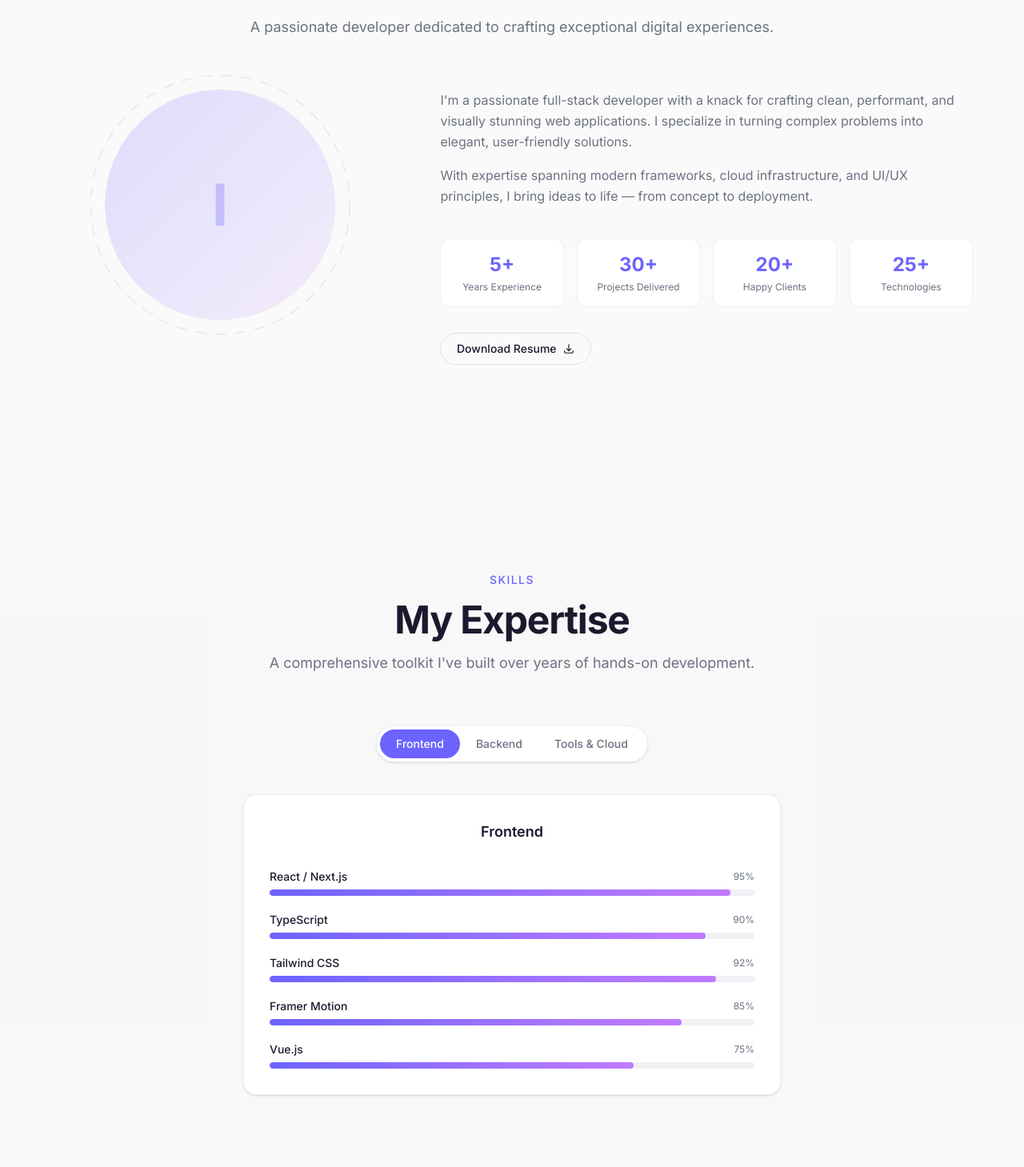
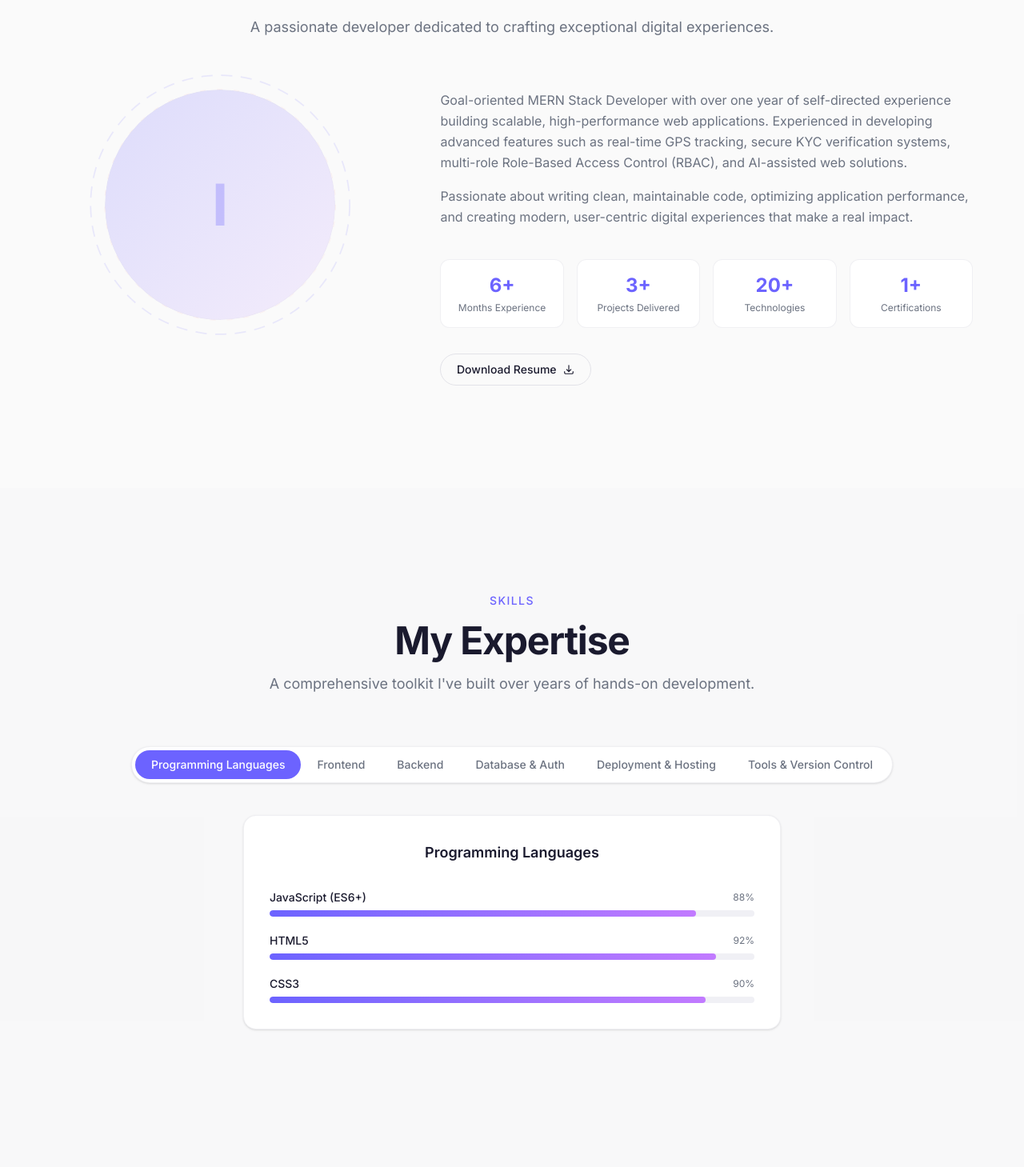
Before and after one commit to Istheaksayem/Istheak-new-portfolio, a Next.js app: page / in a window 1280 px wide. Shown: the part 1011-2470 px from the top of the page at 80% size. Built offline with nearby package versions, Linux system fonts and the light colour scheme.

Commit message:
feat: initialize portfolio project structure with core layout, navigation, and data configuration files

```diff
--- a/src/app/layout.tsx
+++ b/src/app/layout.tsx
@@ -21,13 +21,13 @@ const jetbrainsMono = JetBrains_Mono({
 });
 
 export const metadata: Metadata = {
-  title: "Isitheak | Full-Stack Developer",
+  title: "Istheak Ahmed | MERN Stack Developer",
   description:
-    "Full-stack developer specializing in modern web applications with Next.js, TypeScript, and creative animations.",
+    "MERN Stack Developer specializing in scalable web applications with React, Next.js, Node.js, MongoDB, and real-time features.",
   openGraph: {
-    title: "Isitheak | Full-Stack Developer",
+    title: "Istheak Ahmed | MERN Stack Developer",
     description:
-      "Full-stack developer specializing in modern web applications with Next.js, TypeScript, and creative animations.",
+      "MERN Stack Developer specializing in scalable web applications with React, Next.js, Node.js, MongoDB, and real-time features.",
   },
 };
 
--- a/src/components/layout/Footer.tsx
+++ b/src/components/layout/Footer.tsx
@@ -16,9 +16,10 @@ export function Footer() {
               className="group text-lg font-bold tracking-tight"
             >
               <span className="bg-gradient-to-r from-primary to-purple-400 bg-clip-text text-transparent transition-all duration-300 group-hover:from-purple-400 group-hover:to-primary">
-                Isitheak
+                Istheak
               </span>
               <span className="text-primary">.</span>
+              <span> Ahmed</span>
             </button>
             <div className="flex items-center gap-2">
               <span className="relative flex h-2 w-2">
--- a/src/components/layout/Navbar.tsx
+++ b/src/components/layout/Navbar.tsx
@@ -57,7 +57,7 @@ export function Navbar() {
           className="group text-lg font-bold tracking-tight"
         >
           <span className="bg-gradient-to-r from-primary to-purple-400 bg-clip-text text-transparent transition-all duration-300 group-hover:from-purple-400 group-hover:to-primary">
-            Isitheak
+            Istheak
           </span>
           <span className="text-primary">.</span>
         </button>
--- a/src/data/experience.ts
+++ b/src/data/experience.ts
@@ -9,55 +9,30 @@ export interface Experience {
 
 export const experiences: Experience[] = [
   {
-    role: "Senior Full-Stack Developer",
-    company: "TechCorp Inc.",
-    location: "San Francisco, CA",
-    period: "Jan 2024 — Present",
+    role: "MERN Stack Developer",
+    company: "Self-Directed Projects",
+    location: "Bangladesh",
+    period: "Jan 2025 — Present",
     description:
-      "Leading the development of a next-gen SaaS platform, architecting microservices and mentoring junior developers.",
+      "Building full-stack web applications independently, focusing on real-world features like real-time communication, payment integration, authentication, and role-based access control.",
     highlights: [
-      "Architected microservices reducing API latency by 40%",
-      "Led migration from legacy codebase to Next.js + TypeScript",
-      "Mentored 4 junior developers through structured code reviews",
+      "Developed real-time GPS tracking and ride booking with Socket.io for a ride-sharing platform",
+      "Integrated SSLCommerz payment gateway for secure online transactions",
+      "Implemented KYC and facial verification systems to enhance user safety",
+      "Built multi-role RBAC systems with admin approval workflows",
     ],
   },
   {
-    role: "Full-Stack Developer",
-    company: "DataFlow Labs",
-    location: "Austin, TX",
-    period: "Jun 2022 — Dec 2023",
+    role: "Complete Web Development Course",
+    company: "Programming Hero",
+    location: "Remote",
+    period: "2024 — 2025",
     description:
-      "Built scalable data visualization tools and real-time collaboration features for enterprise clients.",
+      "Completed an intensive full-stack web development program with excellence, covering modern frontend and backend technologies.",
     highlights: [
-      "Developed real-time dashboards serving 10K+ concurrent users",
-      "Implemented CI/CD pipelines reducing deployment time by 60%",
-      "Contributed to open-source data visualization library",
-    ],
-  },
-  {
-    role: "Frontend Developer",
-    company: "WebCraft Agency",
-    location: "Remote",
-    period: "Aug 2020 — May 2022",
-    description:
-      "Created responsive, animated web experiences for diverse clients across industries.",
-    highlights: [
-      "Delivered 15+ client projects on time and under budget",
-      "Built reusable component library used across all projects",
-      "Introduced animation-driven interactions improving engagement by 35%",
-    ],
-  },
-  {
-    role: "Junior Developer",
-    company: "StartUp Hub",
-    location: "New York, NY",
-    period: "Jan 2019 — Jul 2020",
-    description:
-      "Started career building landing pages and simple web apps while learning modern development practices.",
-    highlights: [
-      "Transitioned team from jQuery to React",
-      "Built automated testing suite achieving 90% code coverage",
-      "Won internal hackathon with AI-powered chat application",
+      "Mastered MERN stack including React, Node.js, Express.js, and MongoDB",
+      "Built multiple full-stack projects demonstrating real-world capabilities",
+      "Earned certification with excellence for outstanding performance",
     ],
   },
 ];
--- a/src/data/profile.ts
+++ b/src/data/profile.ts
@@ -1,21 +1,21 @@
 export const profile = {
-  name: "Isitheak",
-  title: "Full-Stack Developer",
-  tagline: "Building digital experiences that matter",
+  name: "Istheak Ahmed",
+  title: "MERN Stack Developer",
+  tagline: "Building scalable, high-performance web applications",
   bio: [
-    "I'm a passionate full-stack developer with a knack for crafting clean, performant, and visually stunning web applications. I specialize in turning complex problems into elegant, user-friendly solutions.",
-    "With expertise spanning modern frameworks, cloud infrastructure, and UI/UX principles, I bring ideas to life — from concept to deployment.",
+    "Goal-oriented MERN Stack Developer with over one year of self-directed experience building scalable, high-performance web applications. Experienced in developing advanced features such as real-time GPS tracking, secure KYC verification systems, multi-role Role-Based Access Control (RBAC), and AI-assisted web solutions.",
+    "Passionate about writing clean, maintainable code, optimizing application performance, and creating modern, user-centric digital experiences that make a real impact.",
   ],
   stats: [
-    { label: "Years Experience", value: 5 },
-    { label: "Projects Delivered", value: 30 },
-    { label: "Happy Clients", value: 20 },
-    { label: "Technologies", value: 25 },
+    { label: "Months Experience", value: 6 },
+    { label: "Projects Delivered", value: 3 },
+    { label: "Technologies", value: 20 },
+    { label: "Certifications", value: 1 },
   ],
   socials: {
-    github: "https://github.com/isitheak",
-    linkedin: "https://linkedin.com/in/isitheak",
-    email: "hello@isitheak.dev",
+    github: "https://github.com/Istheaksayem",
+    linkedin: "https://www.linkedin.com/in/istheak-ahmed",
+    email: "istheakahmed9345@gmail.com",
   },
-  resumeUrl: "#",
+  resumeUrl: "https://docs.google.com/document/d/1yPKHTW36htlsT-7cLAAOeVrMDNSpWrrX7Sf7fC7p-VI/edit?tab=t.0",
 };
--- a/src/data/projects.ts
+++ b/src/data/projects.ts
@@ -10,63 +10,33 @@ export interface Project {
 
 export const projects: Project[] = [
   {
-    title: "Synthwave Dashboard",
+    title: "OnWay Ride Sharing Platform",
     description:
-      "A real-time analytics dashboard with interactive charts, dark synthwave theme, and WebSocket-driven live data updates.",
-    tags: ["React", "TypeScript", "D3.js", "WebSocket"],
+      "A modern ride-sharing platform featuring real-time booking, live GPS tracking, secure KYC and facial verification, and SSLCommerz payment gateway integration. Built collaboratively as part of a development team.",
+    tags: ["Next.js", "Node.js", "Express.js", "MongoDB", "Socket.io", "JWT", "SSLCommerz", "Tailwind CSS"],
     image: "/placeholder.svg",
     liveUrl: "#",
     repoUrl: "#",
     featured: true,
   },
   {
-    title: "EcoTrack",
+    title: "Local Chef Bazar",
     description:
-      "A carbon footprint tracker that visualizes your environmental impact with actionable recommendations and progress tracking.",
-    tags: ["Next.js", "Prisma", "PostgreSQL", "Chart.js"],
+      "A full-stack food marketplace connecting home chefs with customers. Features a multi-role RBAC system (Admin, Chef, User) with role upgrade requests, admin approval workflows, and secure payments.",
+    tags: ["React.js", "Node.js", "Express.js", "MongoDB", "Firebase Auth", "JWT", "Stripe", "Tailwind CSS"],
     image: "/placeholder.svg",
     liveUrl: "#",
     repoUrl: "#",
     featured: true,
   },
   {
-    title: "CodeCollab",
+    title: "Freelance Marketplace",
     description:
-      "A real-time collaborative code editor with syntax highlighting, video chat, and AI-powered code suggestions.",
-    tags: ["React", "Socket.io", "WebRTC", "Monaco"],
+      "A secure freelance marketplace connecting clients with freelancers. Includes complete CRUD job posting, user-specific task management, Firebase authentication, and responsive UI for seamless collaboration.",
+    tags: ["React.js", "Tailwind CSS", "React Router", "Node.js", "Express.js", "MongoDB", "Firebase Auth", "JWT"],
     image: "/placeholder.svg",
     liveUrl: "#",
     repoUrl: "#",
     featured: true,
   },
-  {
-    title: "Artisan Marketplace",
-    description:
-      "An e-commerce platform for handmade goods with AI recommendation engine and seamless checkout experience.",
-    tags: ["Next.js", "Stripe", "Redis", "TensorFlow"],
-    image: "/placeholder.svg",
-    liveUrl: "#",
-    repoUrl: "#",
-    featured: false,
-  },
-  {
-    title: "WeatherViz",
-    description:
-      "A 3D weather visualization app with interactive globe, real-time forecasts, and historical climate data.",
-    tags: ["React", "Three.js", "GraphQL", "Mapbox"],
-    image: "/placeholder.svg",
-    liveUrl: "#",
-    repoUrl: "#",
-    featured: false,
-  },
-  {
-    title: "DevBlog Engine",
-    description:
-      "A headless CMS for developers with MDX support, syntax highlighting, and automated social media sharing.",
-    tags: ["Next.js", "MDX", "AWS", "Redis"],
-    image: "/placeholder.svg",
-    liveUrl: "#",
-    repoUrl: "#",
-    featured: false,
-  },
 ];
--- a/src/data/skills.ts
+++ b/src/data/skills.ts
@@ -1,7 +1,6 @@
 export interface Skill {
   name: string;
   level: number;
-  icon?: string;
 }
 
 export interface SkillCategory {
@@ -11,33 +10,56 @@ export interface SkillCategory {
 
 export const skillCategories: SkillCategory[] = [
   {
+    title: "Programming Languages",
+    skills: [
+      { name: "JavaScript (ES6+)", level: 88 },
+      { name: "HTML5", level: 92 },
+      { name: "CSS3", level: 90 },
+    ],
+  },
+  {
     title: "Frontend",
     skills: [
-      { name: "React / Next.js", level: 95 },
-      { name: "TypeScript", level: 90 },
-      { name: "Tailwind CSS", level: 92 },
-      { name: "Framer Motion", level: 85 },
-      { name: "Vue.js", level: 75 },
+      { name: "React.js", level: 85 },
+      { name: "Next.js", level: 82 },
+      { name: "TypeScript", level: 78 },
+      { name: "Tailwind CSS", level: 90 },
+      { name: "Framer Motion / GSAP", level: 75 },
+      { name: "TanStack Query", level: 72 },
     ],
   },
   {
     title: "Backend",
     skills: [
-      { name: "Node.js", level: 88 },
-      { name: "Python", level: 82 },
-      { name: "PostgreSQL", level: 80 },
-      { name: "MongoDB", level: 78 },
-      { name: "GraphQL", level: 75 },
+      { name: "Node.js", level: 82 },
+      { name: "Express.js", level: 85 },
+      { name: "REST API Development", level: 85 },
+      { name: "JWT Authentication", level: 80 },
     ],
   },
   {
-    title: "Tools & Cloud",
+    title: "Database & Auth",
     skills: [
-      { name: "Docker", level: 82 },
-      { name: "AWS", level: 78 },
-      { name: "Git", level: 92 },
-      { name: "CI/CD", level: 80 },
-      { name: "Linux", level: 85 },
+      { name: "MongoDB", level: 80 },
+      { name: "Firebase (Auth, Firestore)", level: 78 },
+      { name: "NextAuth", level: 72 },
+    ],
+  },
+  {
+    title: "Deployment & Hosting",
+    skills: [
+      { name: "Vercel", level: 88 },
+      { name: "Netlify", level: 85 },
+      { name: "Render", level: 78 },
+    ],
+  },
+  {
+    title: "Tools & Version Control",
+    skills: [
+      { name: "Git & GitHub", level: 85 },
+      { name: "VS Code / Cursor", level: 90 },
+      { name: "Chrome DevTools", level: 82 },
+      { name: "npm / Yarn", level: 85 },
     ],
   },
 ];
--- a/src/data/testimonials.ts
+++ b/src/data/testimonials.ts
@@ -13,7 +13,7 @@ export const testimonials: Testimonial[] = [
     company: "TechCorp Inc.",
     avatar: "",
     content:
-      "Isitheak is the kind of developer every team needs. His ability to translate complex requirements into elegant, performant code is remarkable. He doesn't just build features — he crafts experiences.",
+      "Istheak is the kind of developer every team needs. His ability to translate complex requirements into elegant, performant code is remarkable. He doesn't just build features — he crafts experiences.",
   },
   {
     name: "Marcus Johnson",
@@ -21,7 +21,7 @@ export const testimonials: Testimonial[] = [
     company: "DataFlow Labs",
     avatar: "",
     content:
-      "Working with Isitheak was a game-changer for our platform. He brought both technical depth and a design-minded approach that elevated our entire product. Our users noticed the difference immediately.",
+      "Working with Istheak was a game-changer for our platform. He brought both technical depth and a design-minded approach that elevated our entire product. Our users noticed the difference immediately.",
   },
   {
     name: "Emily Rodriguez",
@@ -29,6 +29,6 @@ export const testimonials: Testimonial[] = [
     company: "WebCraft Agency",
     avatar: "",
     content:
-      "Isitheak has an incredible eye for detail. He bridges the gap between design and development seamlessly, bringing mockups to life with animations and interactions that exceed expectations.",
+      "Istheak has an incredible eye for detail. He bridges the gap between design and development seamlessly, bringing mockups to life with animations and interactions that exceed expectations.",
   },
 ];
```
